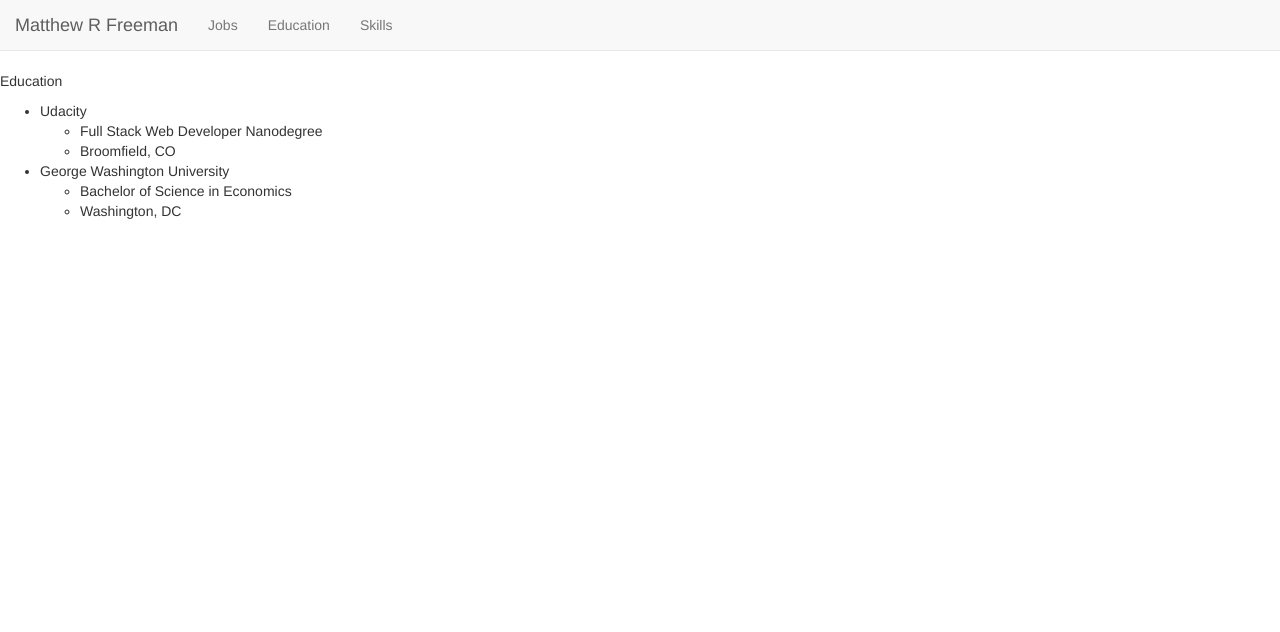
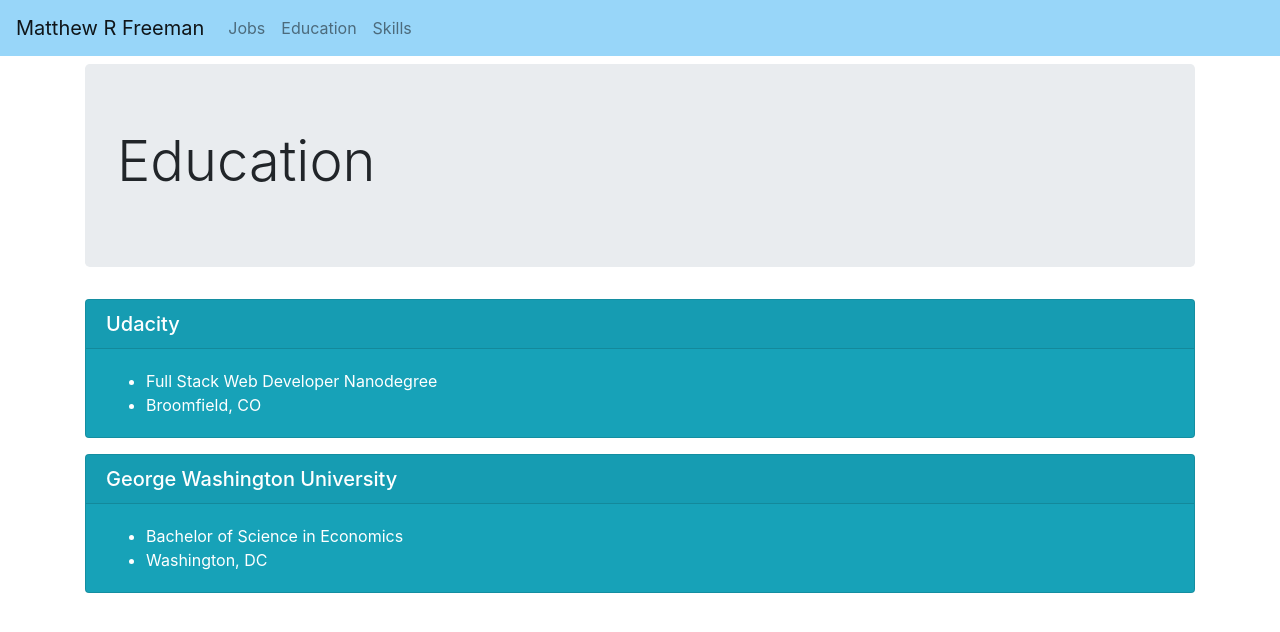
Before and after one commit to multapaucis/resume_site, a Django app: page /education in a window 1280 px wide. Shown: the top 632 px of the page. Run offline with Django 3.2, Linux system fonts and the light colour scheme; data comes from the database, SQL or seed files in the repository; some libraries are stand-ins or nearby versions.

Commit message:
Add Jumbotron and Cards to formatting

```diff
--- a/cv/templates/cv/base.html
+++ b/cv/templates/cv/base.html
@@ -1,4 +1,4 @@
-{% load bootstrap3 %}
+{% load bootstrap4 %}
 
 <!DOCTYPE html>
 <html lang="en">
@@ -6,29 +6,41 @@
 	<title>Matthew Freeman</title>
 	<meta charset="utf-8">
 	<meta http-equiv="X-UA-Compatible" content="IE=edge">
-	<meta name="viewport" content="width=device-width, initial-scale=1">
+	<meta name="viewport" content="width=device-width, initial-scale=1, shrink-to-fit=no">
 	{% bootstrap_css %}
-	{% bootstrap_javascript %}
+	{% bootstrap_javascript jquery='full' %}
 </head>
 <body>
 	<!-- Static Navbar through BOotstrap -->
-	<nav class="navbar navbar-default navbar-static-top">
-		<div class="navbar-header">
-			<a class="navbar-brand" href="{% url 'cv:index' %}">Matthew R Freeman</a>
-			<button class="navbar-toggle collapsed" type="button" data-toggle="collapse" data-target="#navbarToggler" aria-controls="navbarToggler" aria-expanded="false" aria-label="Toggle navigation">
-			<span>Show Items</span>
-				</button>
-			</div>
+	<nav class="navbar navbar-expand-md navbar-light" style="background-color: #98d6f9;">
+		<a class="navbar-brand" href="{% url 'cv:index' %}">Matthew R Freeman</a>
+		<button class="navbar-toggler" type="button" data-toggle="collapse" data-target="#navbarTogglerDemo02" aria-controls="navbarTogglerDemo02" aria-expanded="false" aria-label="Toggle navigation">
+    		<span class="navbar-toggler-icon"></span>
+  		</button>
 
-			<!-- Collapsible Portion -->
-			<div id="navbarToggler" class="navbar-collapse collapse">
-				<ul class="nav navbar-nav">
-					<li><a href="{% url 'cv:jobs' %}">Jobs</a></li>
-				<li><a href="{% url 'cv:education' %}">Education</a></li>
-				<li><a href="{% url 'cv:skills' %}">Skills</a></li>
+		<!-- Collapsible Portion -->
+		<div class="collapse navbar-collapse" id="navbarTogglerDemo02">
+			<ul class="navbar-nav mr-auto mt-2 mt-lg-0">
+				<li class="nav-item">
+					<a class="nav-link" href="{% url 'cv:jobs' %}">Jobs</a>
+				</li>
+				<li class="nav-item">
+					<a class="nav-link" href="{% url 'cv:education' %}">Education</a>
+				</li>
+				<li class="nav-item">
+					<a class="nav-link" href="{% url 'cv:skills' %}">Skills</a>
+				</li>
 			</ul>
 		</div>
 	</nav>
-{% block content %}{% endblock content %}
+	<!-- Main Content -->
+	<div class="container">
+		<div class="page-header">
+			{% block header %}{% endblock header %}
+		</div>
+		<div>
+			{% block content %}{% endblock content %}
+		</div>
+	</div>
 </body>
 </html>
--- a/cv/templates/cv/education.html
+++ b/cv/templates/cv/education.html
@@ -1,21 +1,31 @@
 {% extends "cv/base.html" %}
+
+
+{% block header %}
+	<div class="jumbotron mt-2">
+		<h1 class="display-4">Education</h1>
+	</div>
+{% endblock header %}
 
 {% block content %}
 
-<p>Education</p>
-
-<ul>
-	{% for school in education %}
-		<li>
-			{{ school.school_name }}
-			<ul>
+{% for school in education %}
+	<div class="card text-white bg-info mb-3">
+		<h5 class="card-header">{{ school.school_name }}</h5>
+		<div class="card-body">
+			<ul class="card-text">
 				<li>{{ school.degree }}</li>
 				<li>{{ school.location }}</li>
 			</ul>
-		</li>
-	{% empty %}
-		<li>Looks like no Education information has been added yet</li>
-	{% endfor %}
-</ul>
+		</div>
+		</div>
+{% empty %}
+	<div class="card text-white bg-info mb-3">
+		<div class="card-body">
+			<p class="card-text">Looks like no Education information has been added yet</p>
+		</div>
+	</div>
+{% endfor %}
+
 
 {% endblock content %}
--- a/resume/settings.py
+++ b/resume/settings.py
@@ -39,7 +39,7 @@ INSTALLED_APPS = [
     'django.contrib.staticfiles',
 
     #Third Party Apps
-    'bootstrap3',
+    'bootstrap4',
 
     #My APPs
     'cv',
@@ -126,6 +126,6 @@ USE_TZ = True
 STATIC_URL = '/static/'
 
 # Settings for django-bootstrap3
-BOOTSTRAP3 ={
+BOOTSTRAP4 ={
 	'include_jquery': True,
 	}
```
Also changed, not shown: cv/templates/cv/index.html (+7 -1 lines), cv/templates/cv/jobs.html (+16 -8 lines), cv/templates/cv/skills.html (+20 -10 lines).
